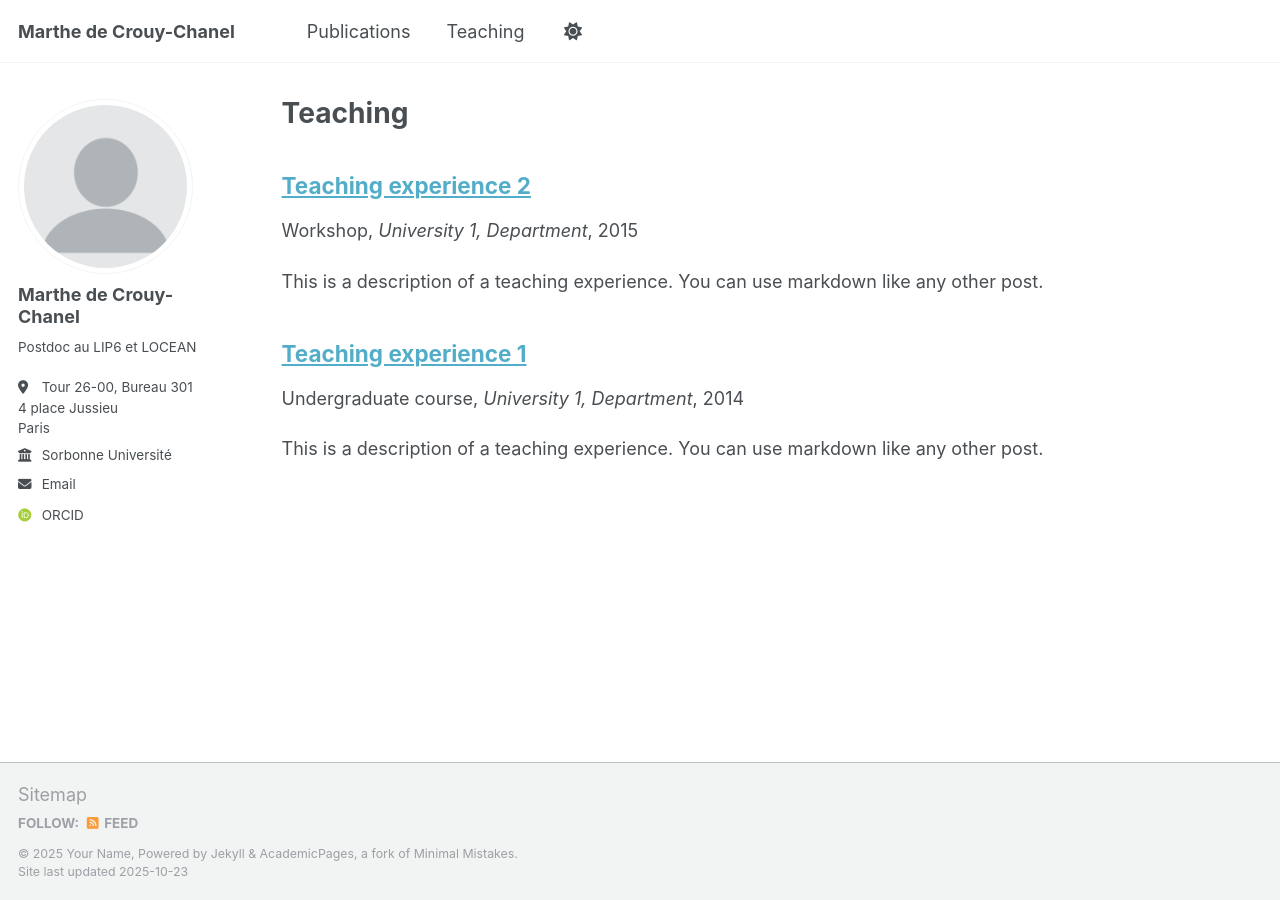
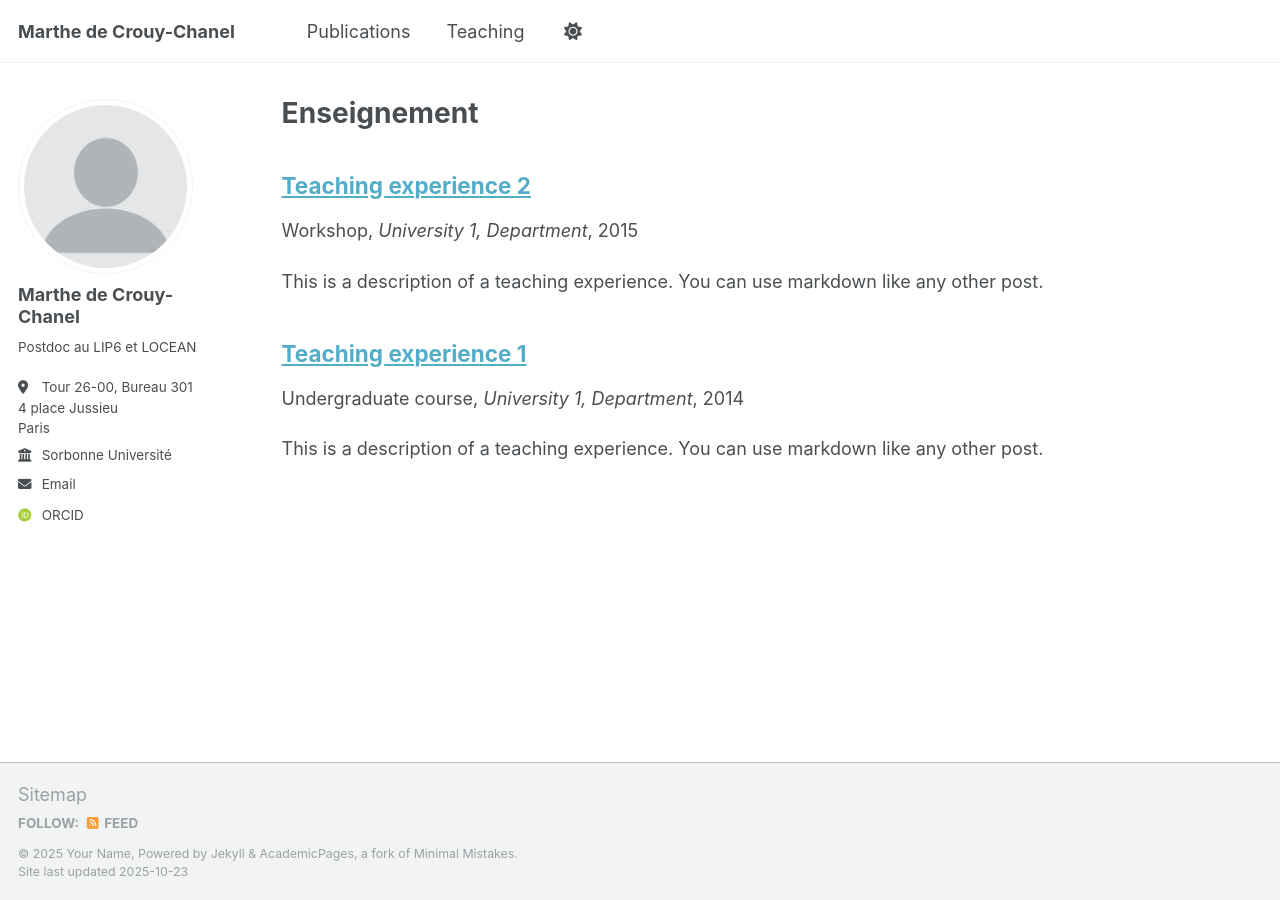
Before and after one commit to mdecrouy/mdecrouy.github.io, a Jekyll site: the page built from _pages/teaching.html, in a window 1280 px wide. Built offline with Jekyll 4.4.1, drawn with Linux system fonts in a browser that asks for light colours; some web fonts are replaced; a file with an impossible date is left out.

Commit message:
Update teaching.html

```diff
--- a/_pages/teaching.html
+++ b/_pages/teaching.html
@@ -1,7 +1,7 @@
 ---
 layout: archive
-title: "Teaching"
-permalink: /teaching/
+title: "Enseignement"
+permalink: /enseignement/
 author_profile: true
 ---
 
```
